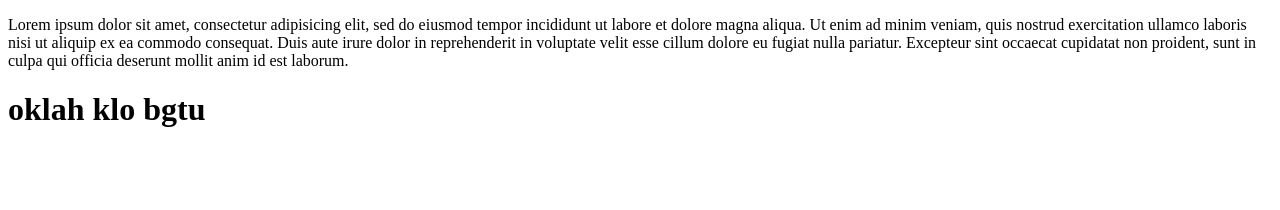
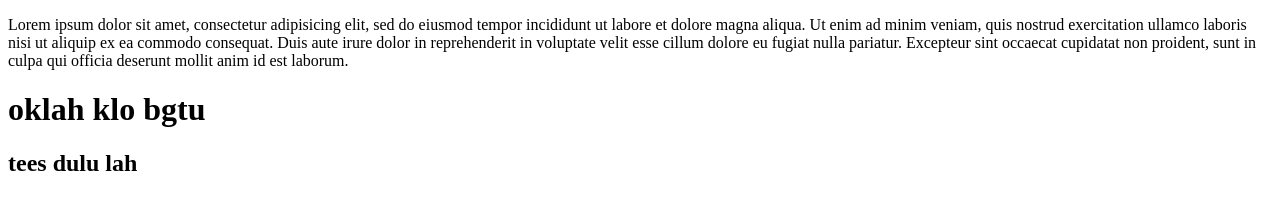
Before and after one commit to fahmm/belajar-niomic, a plain HTML site: page index.html in a window 1280 px wide. Drawn offline with Linux system fonts and the light colour scheme.

```diff
--- a/index.html
+++ b/index.html
@@ -11,6 +11,6 @@
 	cillum dolore eu fugiat nulla pariatur. Excepteur sint occaecat cupidatat non
 	proident, sunt in culpa qui officia deserunt mollit anim id est laborum.</p>
 	<h1>oklah klo bgtu</h1>
-
+	<h2>tees dulu lah</h2>
 </body>
 </html>
```
